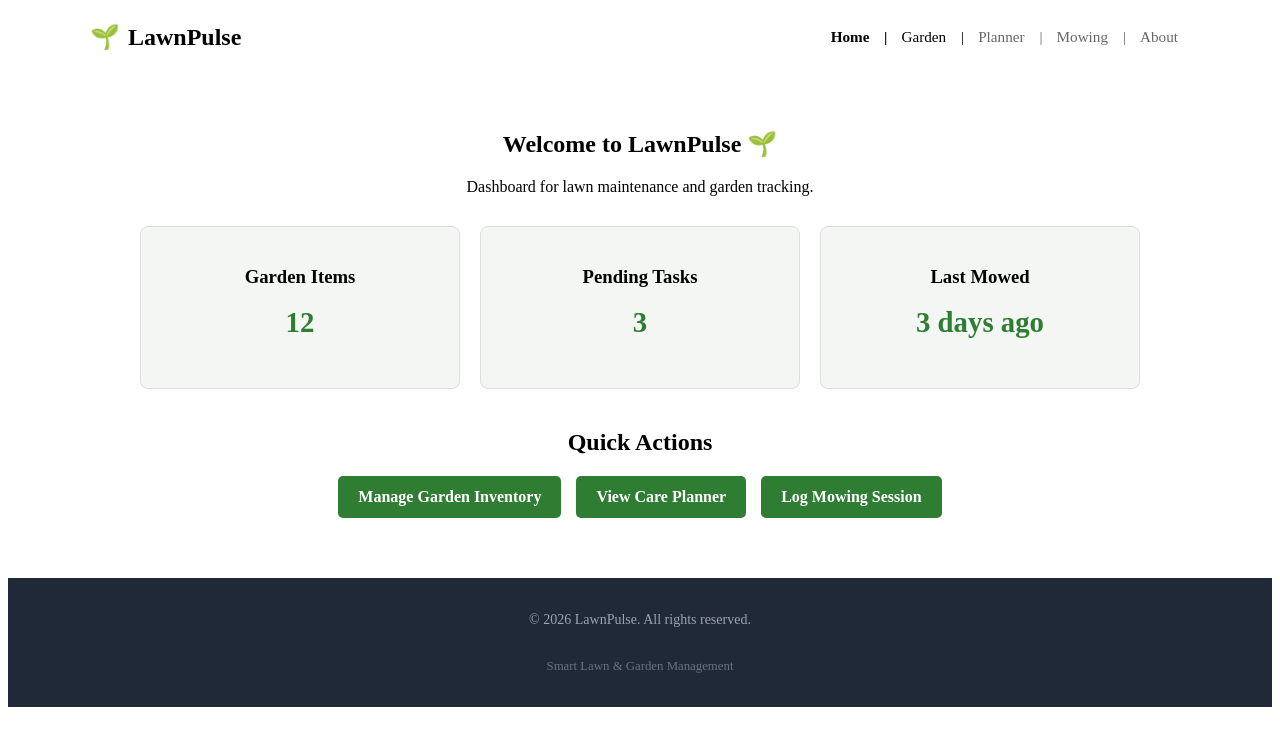
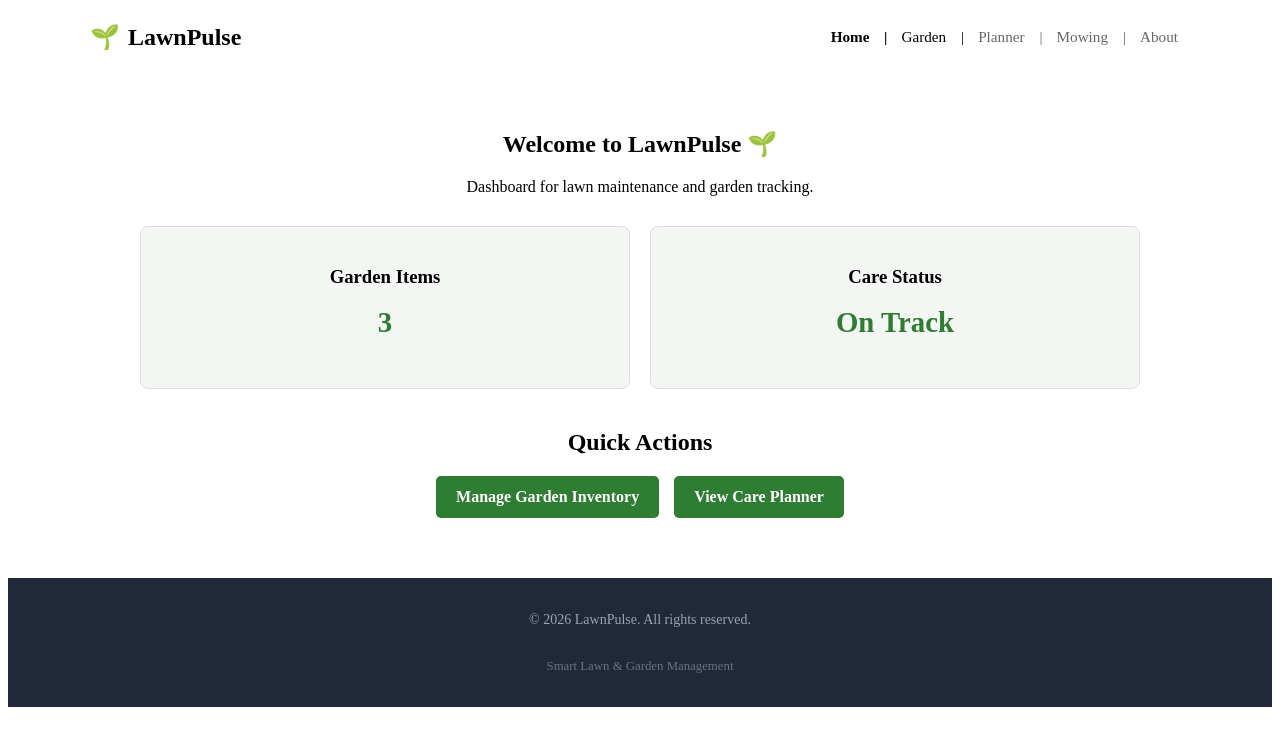
Before and after one commit to Nirugupta/launchcode-unit-1-final-project-Nireesha-N, a React (Vite) app: page / in a window 1280 px wide. Shown: the top 746 px of the page. Built offline with nearby package versions, Linux system fonts and the light colour scheme.

Commit message:
updated props and removed unnecessary tabs from navbar

```diff
--- a/src/components/HomeDashboard.jsx
+++ b/src/components/HomeDashboard.jsx
@@ -1,7 +1,7 @@
 import { Link } from "react-router-dom";
 import "./HomeDashboard.css";
 
-export function HomeDashboard() {
+export function HomeDashboard({ inventoryCount = 0 }) {
   return (
     <div className="home-container">
       <section className="hero-section">
@@ -12,15 +12,12 @@ export function HomeDashboard() {
       <section className="stats-grid">
         <div className="stat-card">
           <h3>Garden Items</h3>
-          <p className="stat-number">12</p>
+          <p className="stat-number">{inventoryCount}</p>
         </div>
+
         <div className="stat-card">
-          <h3>Pending Tasks</h3>
-          <p className="stat-number">3</p>
-        </div>
-        <div className="stat-card">
-          <h3>Last Mowed</h3>
-          <p className="stat-number">3 days ago</p>
+          <h3>Care Status</h3>
+          <p className="stat-number">On Track</p>
         </div>
       </section>
 
@@ -33,9 +30,6 @@ export function HomeDashboard() {
           <Link to="/planner" className="btn-action">
             View Care Planner
           </Link>
-          <Link to="/mowing" className="btn-action">
-            Log Mowing Session
-          </Link>
         </div>
       </section>
     </div>
```
